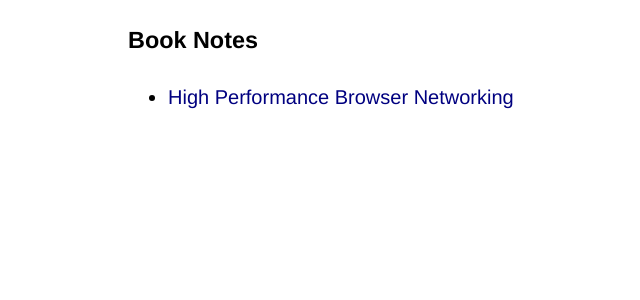
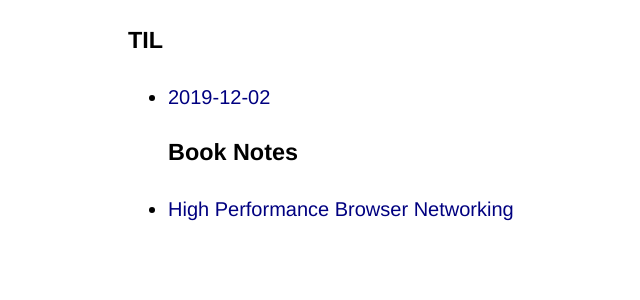
Before and after one commit to binoymichael/binoymichael.github.io, a Jekyll site: the page built from index.md, in a window 1280 px wide. Shown: the top 300 px of the page, without its empty margins (208-848 px from the left). Built offline with Jekyll 4.4.1, drawn with Linux system fonts in a browser that asks for light colours; our own code applies the rules of GitHub Pages for plain Markdown files.

Commit message:
2019-12-02

```diff
--- a/index.md
+++ b/index.md
@@ -1,5 +1,7 @@
 ---
 title: Home
 ---
+### TIL
+- [2019-12-02](til/2019-12-02.md)
 ### Book Notes
 - [High Performance Browser Networking](hpbn.md)
```
Also changed, not shown: til/2019-12-02.md (added, +3 -0 lines).
